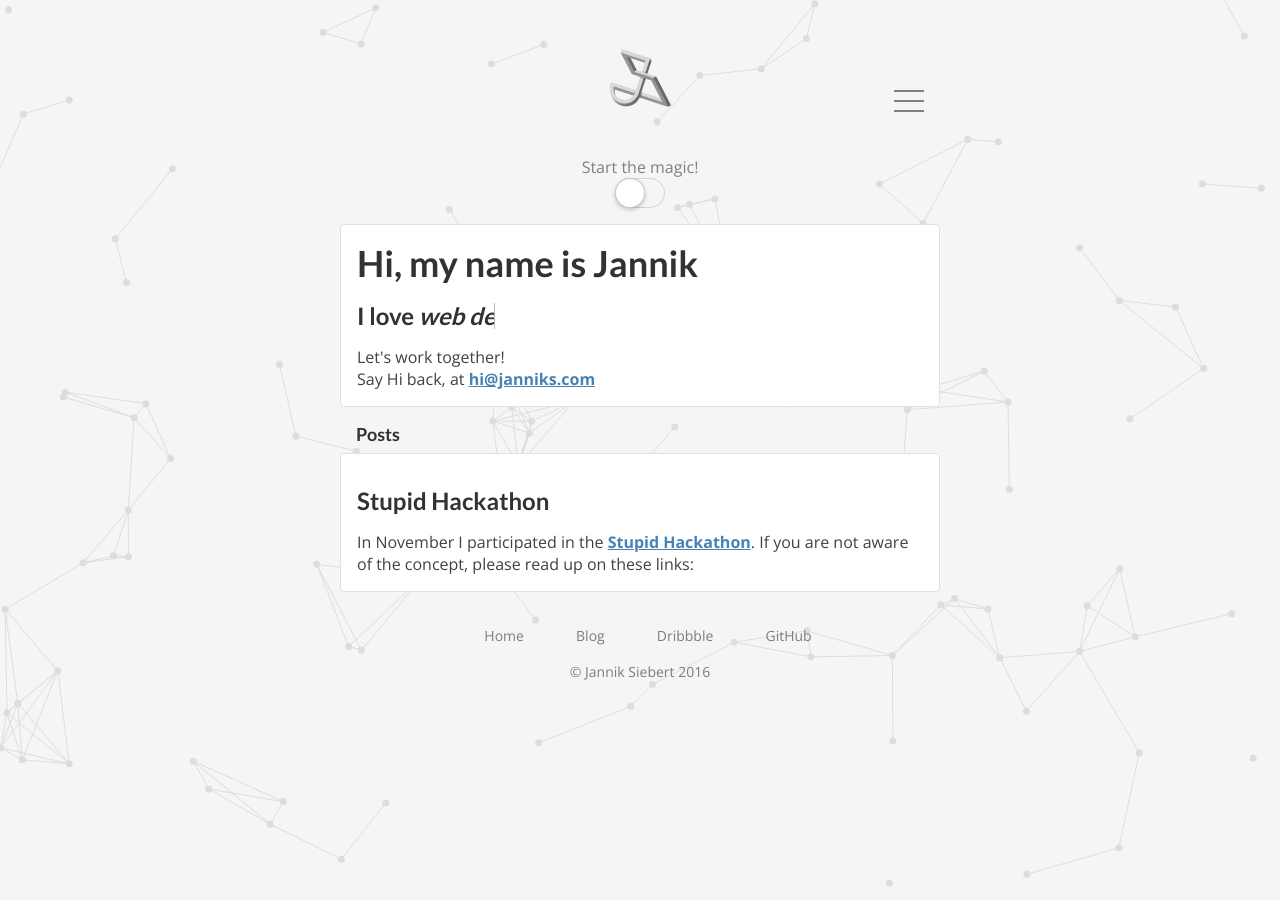
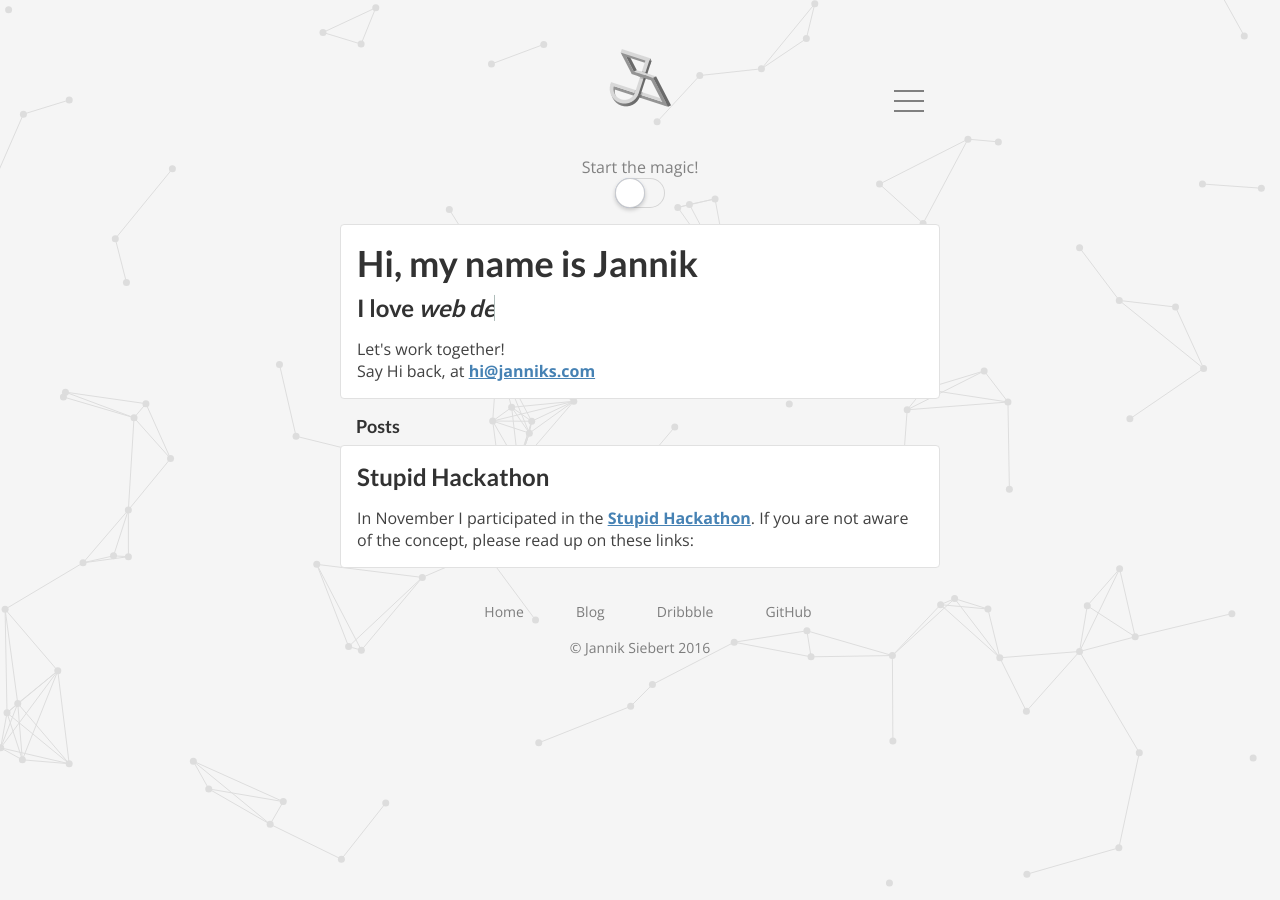
Before and after one commit to janniks/personal-website, a Jekyll site: the page built from index.html, in a window 1280 px wide. Built offline with Jekyll 4.4.1, drawn with Linux system fonts in a browser that asks for light colours.

Commit message:
update style

```diff
--- a/css/main.scss
+++ b/css/main.scss
@@ -145,8 +145,10 @@
 		header {
 			margin-bottom: 16px;
 
-			h1 {
-				margin-top: 0;
+			h1, h2, h3 {
+				&:first-of-type {
+					margin-top: 0;
+				}
 			}
 
 			a {
```
